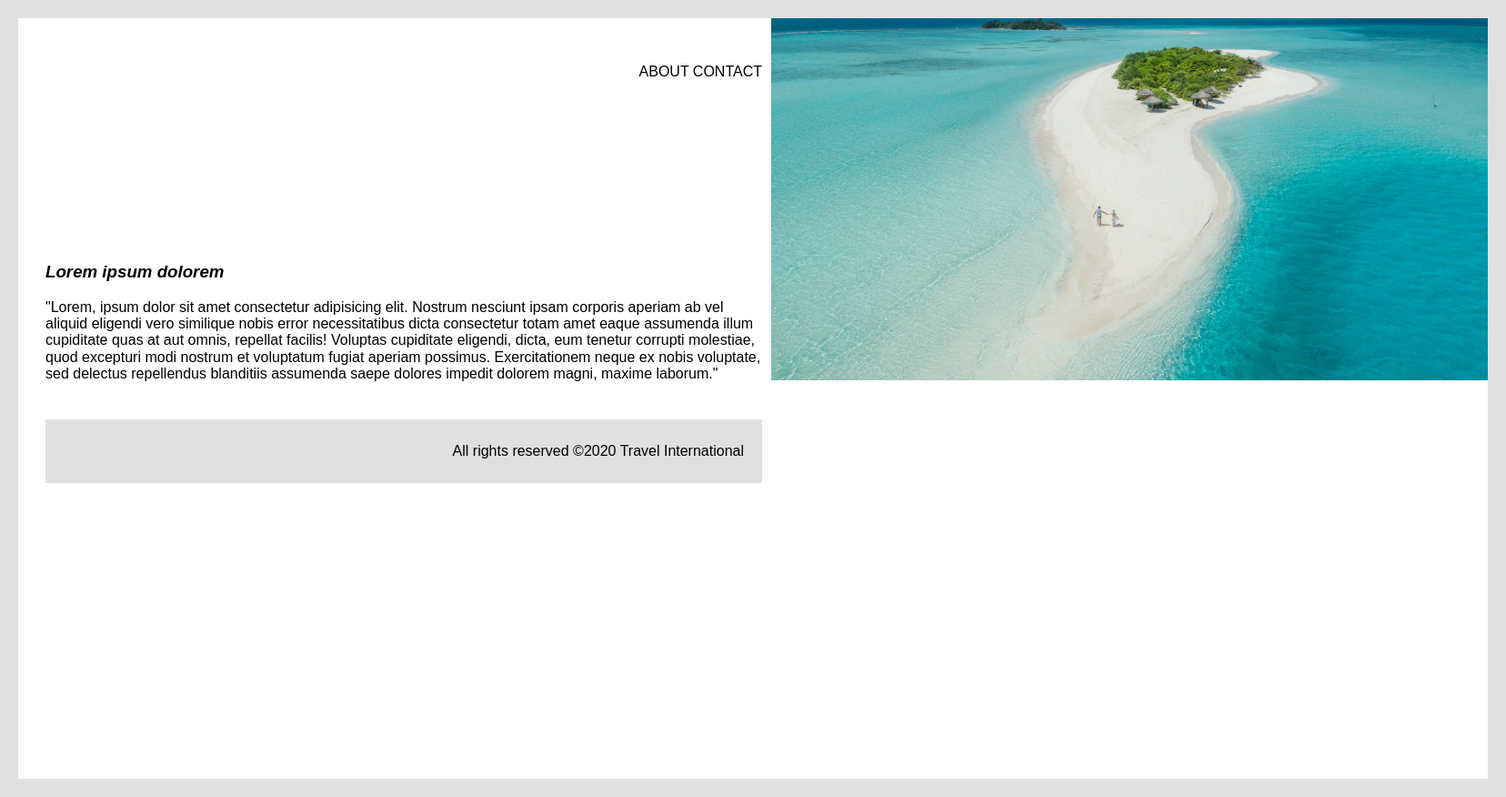
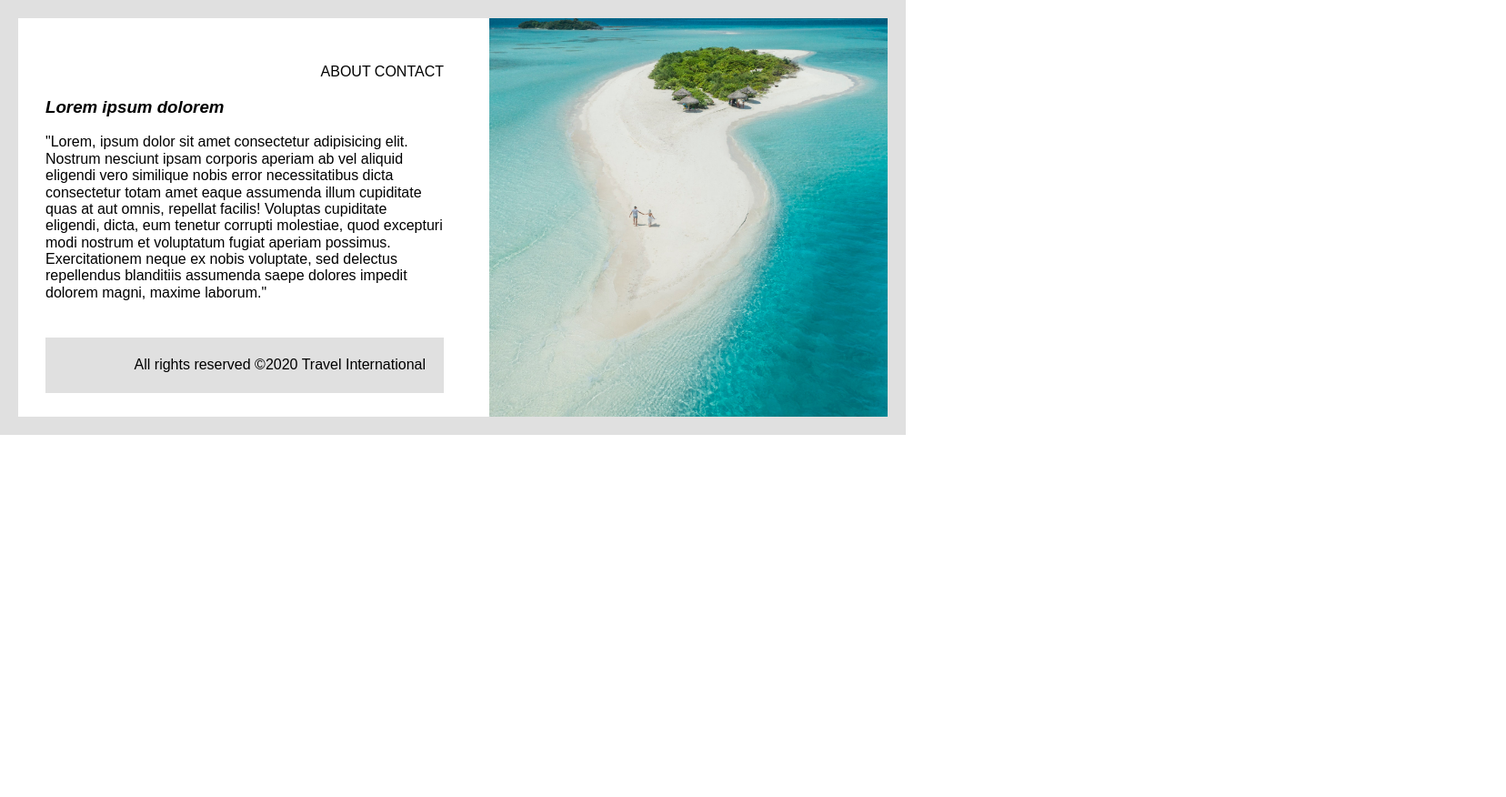
Before and after one commit to fbw-d09/uib-box-model-travel-page-DirkSawon, a website: page index.html in a window 1280 px wide. Shown: the whole page at 91% size, 1656 px wide, since content can reach past the window. After the commit the page ends 800 px from the top, so only its background shows below. Drawn offline with nearby package versions, Linux system fonts and the light colour scheme.

Commit message:
Zweite Lösungsversion

```diff
--- a/style.css
+++ b/style.css
@@ -2,19 +2,19 @@
 {
     font-family: Arial, Helvetica, sans-serif;
     display:block;
-    box-sizing: border-box;
-    width: calc(2*828px);
-    height: calc(2*438px);
+    /* box-sizing: border-box; */
+    width: 956px;
+    height: 438px;
     border: 20px solid #E0E0E0;
 }
 
 .left-1, .right-1
 {
     display: block;
-    box-sizing:border-box;
+    /* box-sizing:border-box; */
     position:relative;
-    width:788px;
-    height:398px;
+    width:438px;
+    height:438px;
     margin: 0;
     /* overflow:auto; */
 
@@ -27,18 +27,11 @@
     margin-left: 30px;
 }
 
-.right-1
-{
-    float:right;
-    right:0;
-    overflow:hidden;
-}
-
 header
 {
     padding-top:50px;
     text-align: right;
-    margin-bottom: 200px;
+    /* margin-bottom: 200px; */
 }
 
 a
@@ -60,11 +53,22 @@ main
 
 .legal
 {
-    padding-top: 10px;
-    padding-bottom: 10px;
+    padding-top: 5px;
+    padding-bottom: 5px;
     padding-right: 20px;
     background-color: #E0E0E0;
     text-align:right;
+}
+
+
+.right-1
+{
+
+    width:438px;
+    height:438px;
+    float:right;
+    right:0;
+    overflow:hidden;
 }
 
 img
@@ -74,7 +78,7 @@ img
     width: 828px;
     height: 438px;
     float:right;
-    right:0px;
+    right:-150px;
     overflow:hidden;
 
 }
```
